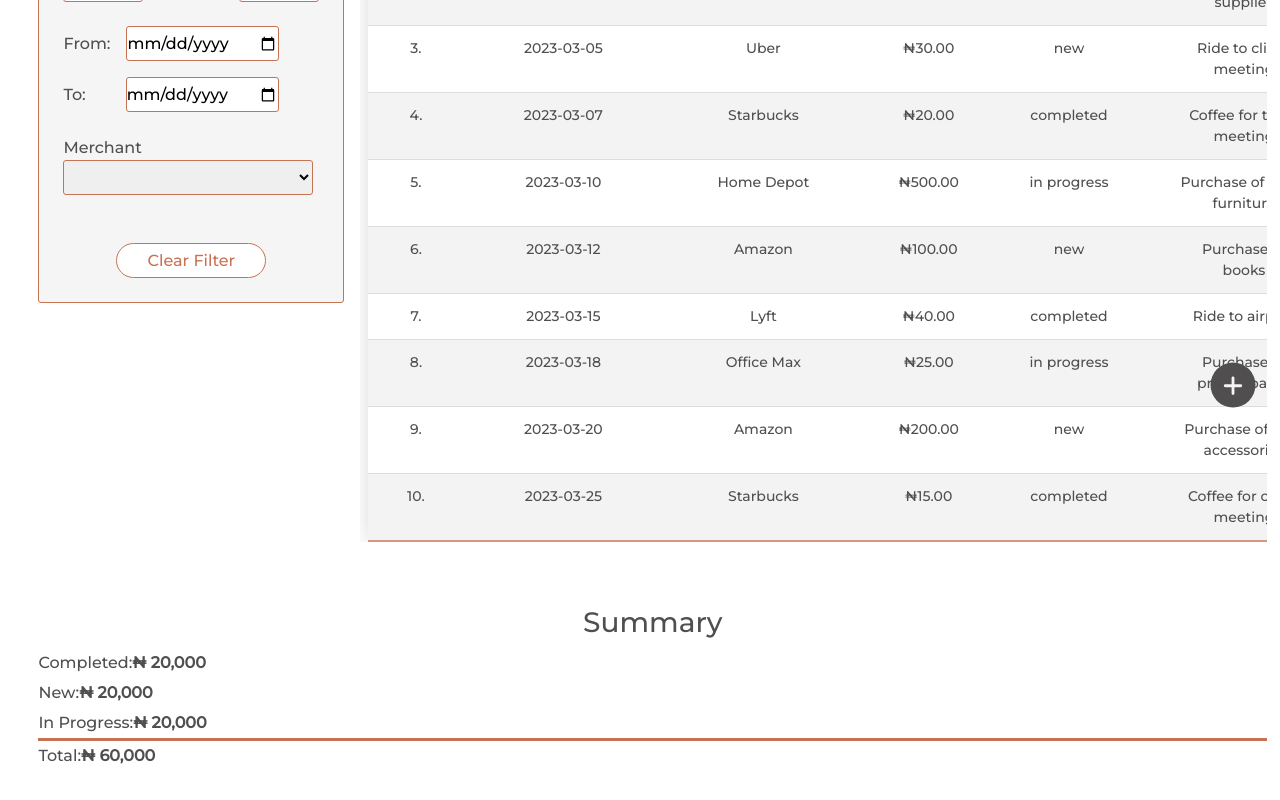
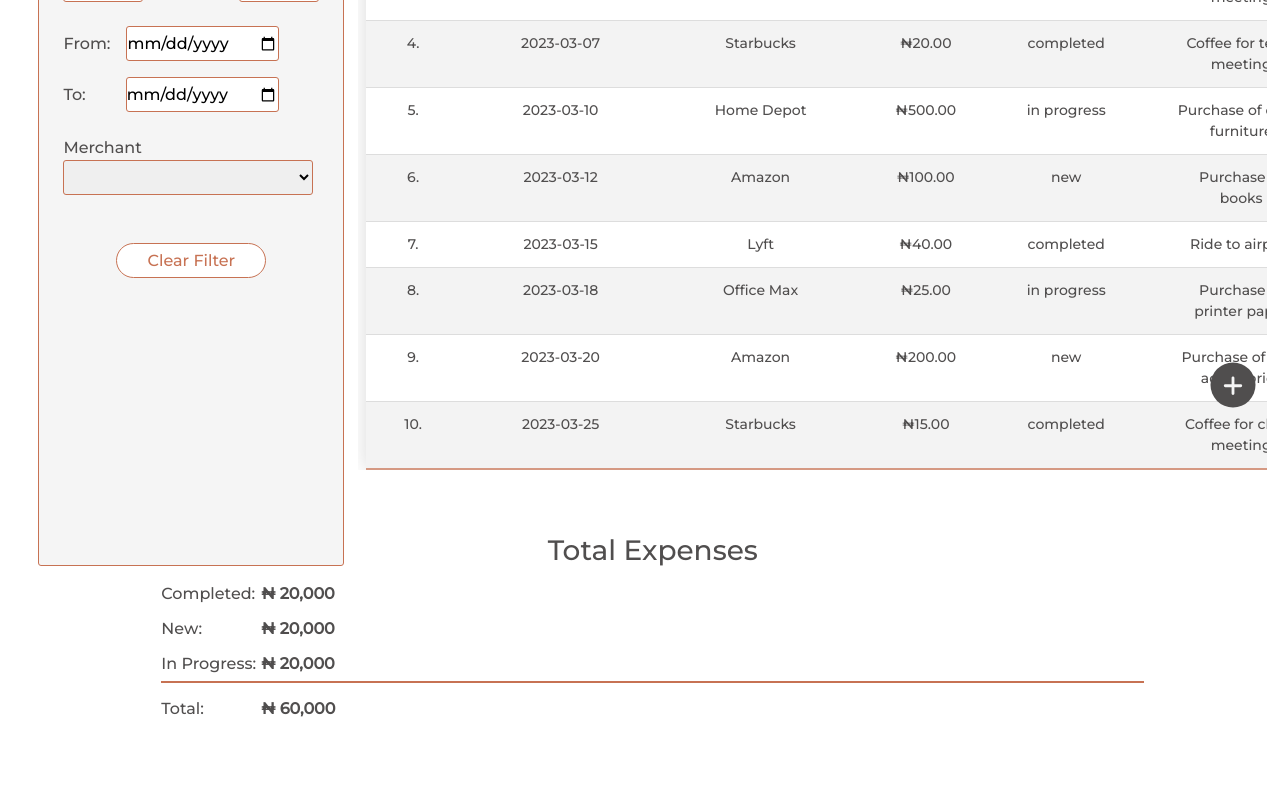
Before and after one commit to JUNNY12/expense_manager, a React (Create React App) app: page / in a window 1280 px wide. Shown: the part 368-1168 px from the top of the page. After the commit the page ends 1123 px from the top, so only its background shows below. Built offline with nearby package versions, Linux system fonts and the light colour scheme.

Commit message:
style: restyled table

```diff
--- a/src/App.css
+++ b/src/App.css
@@ -172,6 +172,10 @@
   border-bottom: 2px solid #d59983;
 }
 
+.status_ {
+  width: 100px;
+}
+
 .inputWrapper {
   margin-bottom: 0.5em;
 }
@@ -227,6 +231,7 @@
   width: 18em;
   height: 2.5em;
   text-indent: 8px;
+  border-radius: 3px;
 }
 
 .search:focus {
@@ -308,6 +313,8 @@
   column-gap: 1em;
   padding-top: 6em;
 }
+
+
 
 .filter {
   background-color: var(--white-color);
@@ -434,18 +441,23 @@
   color: #504e4e;
 }
 
-.summary{
- color: #504e4e;
+.summary {
+  color: #504e4e;
+  padding-left: 10%;
+  padding-right: 10%;
 }
 
-.tot{
+.tot {
   display: flex;
-  line-height: 30px;
+  line-height: 35px;
 }
 
-.tot:nth-child(4){
-  border-bottom: 3px solid #c77253;
+.tot:nth-child(4) {
+  border-bottom: 2px solid #c77253;
+  margin-bottom: 0.5rem;
 }
+
+
 
 @media all and (max-width:1250px) {
   .wrapper {
@@ -467,6 +479,13 @@
     transition: .5s ease-in-out;
   }
 
+}
+
+@media all and (min-width:1250px) {
+  .filter {
+    position: fixed;
+    height: 100%;
+  }
 }
 
 @media all and (min-width:1024px) {
@@ -528,7 +547,8 @@
 
 @media all and (max-width:460px) {
   .search {
-    width: 15em;
+    width: 300px;
+    border-radius: 3px;
   }
 
   .input,
--- a/src/page/Home/Content.jsx
+++ b/src/page/Home/Content.jsx
@@ -17,18 +17,16 @@
         <div className='wrapper'>
             <div>
                 <Filter />
-            </div>
-
-            <section className='containerWrapper table-responsive pe-2 ps-2 mt-2 mb-5'>
-
-                <div className='d-flex justify-content-center align-items-center my-3 wrap'>
+                <div className='d-flex justify-content-center align-items-center my-4 wrap'>
                     <input
                         className='search'
                         type={`search`}
                         placeholder="Enter your search here ......"
                     />
+                </div>
+            </div>
 
-                </div>
+            <section className='containerWrapper table-responsive pe-2 ps-2 mt-2 mb-5'>
                 <Table
                 setShow={setShow}
                 setUpdate={setUpdate}
--- a/src/page/Home/Cost.jsx
+++ b/src/page/Home/Cost.jsx
@@ -5,25 +5,25 @@
   return (
     <section className="mt-3 mb-3 summary">
       <div>
-        <h2 className="text-center fs-3">Summary</h2>
+        <h2 className="text-center fs-3">Total Expenses</h2>
 
         <div className="tot">
-          <div className=" fs-6">Completed:</div>
+          <div className=" fs-6 status_">Completed:</div>
           <div className="fs-6 fw-bold">₦ 20,000</div>
         </div>
 
         <div className="tot">
-          <div className=" fs-6">New:</div>
+          <div className=" fs-6 status_">New:</div>
           <div className="fs-6 fw-bold">₦ 20,000</div>
         </div>
 
         <div className="tot">
-          <div className=" fs-6">In Progress:</div>
+          <div className=" fs-6 status_">In Progress:</div>
           <div className="fs-6 fw-bold">₦ 20,000</div>
         </div>
 
         <div className="tot">
-          <div className=" fs-6">Total:</div>
+          <div className=" fs-6 status_">Total:</div>
           <div className="fs-6 fw-bold">₦ 60,000</div>
         </div>
 
--- a/src/page/Home/Table.jsx
+++ b/src/page/Home/Table.jsx
@@ -11,7 +11,7 @@
     }
     return (
         <div className='tableContainer'>
-            <table className="table table-hover">
+            <table className="table">
                 <thead>
                     <tr id="tr">
                         <th scope='col'>S/N</th>
--- a/src/page/auth/Login.jsx
+++ b/src/page/auth/Login.jsx
@@ -114,7 +114,7 @@
                         <span className='me-4'>
                             <GoogleIcon />
                         </span>
-                        <span>Sign in with Google</span>
+                        <span>Continue with Google</span>
                     </div>
                 </div>
             </div>
--- a/src/page/auth/Register.jsx
+++ b/src/page/auth/Register.jsx
@@ -116,7 +116,7 @@
             <span className='me-4'>
               <GoogleIcon />
             </span>
-            <span>Sign up with Google</span>
+            <span>Continue with Google</span>
           </div>
         </div>
       </div>
```
Also changed, not shown: src/data/expense-manager-a8707-firebase-adminsdk-nk0e6-2447322bf2.json (added, +12 -0 lines), src/data/expense.json (added, +10 -0 lines).
